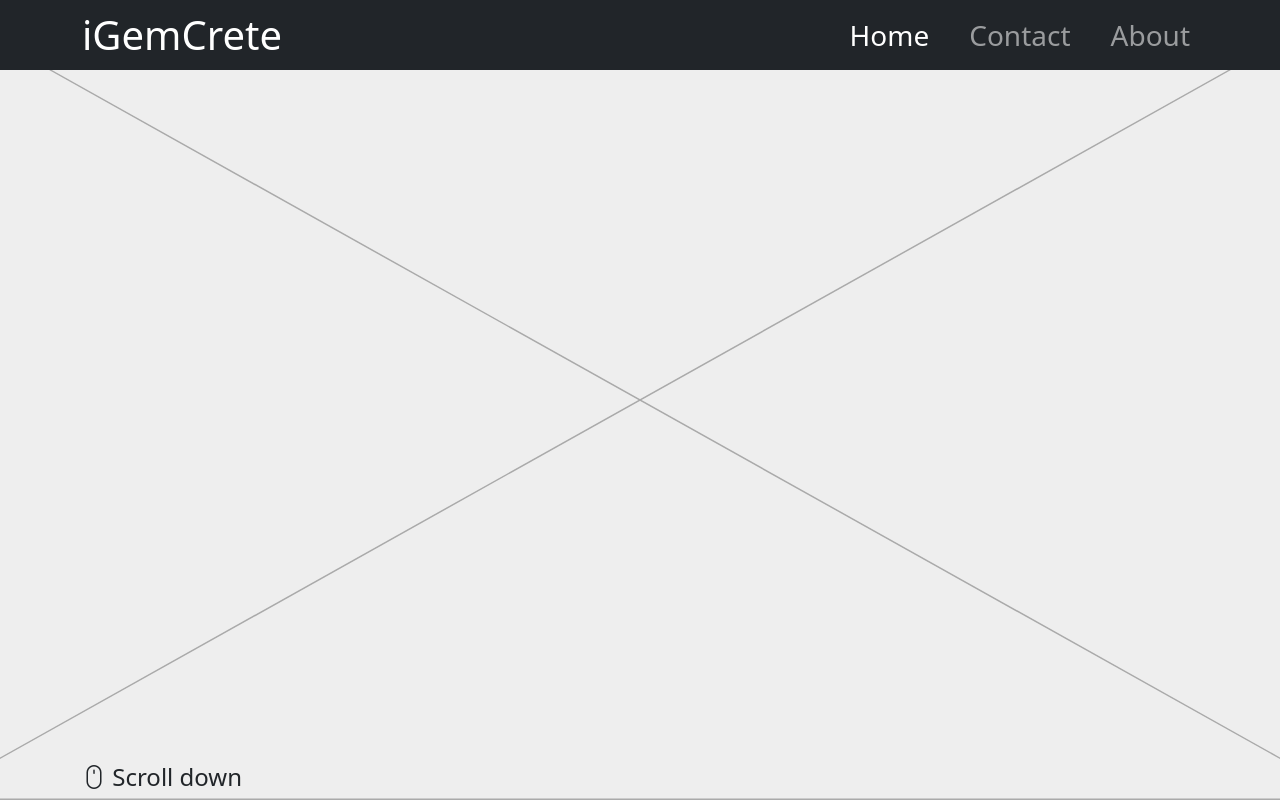
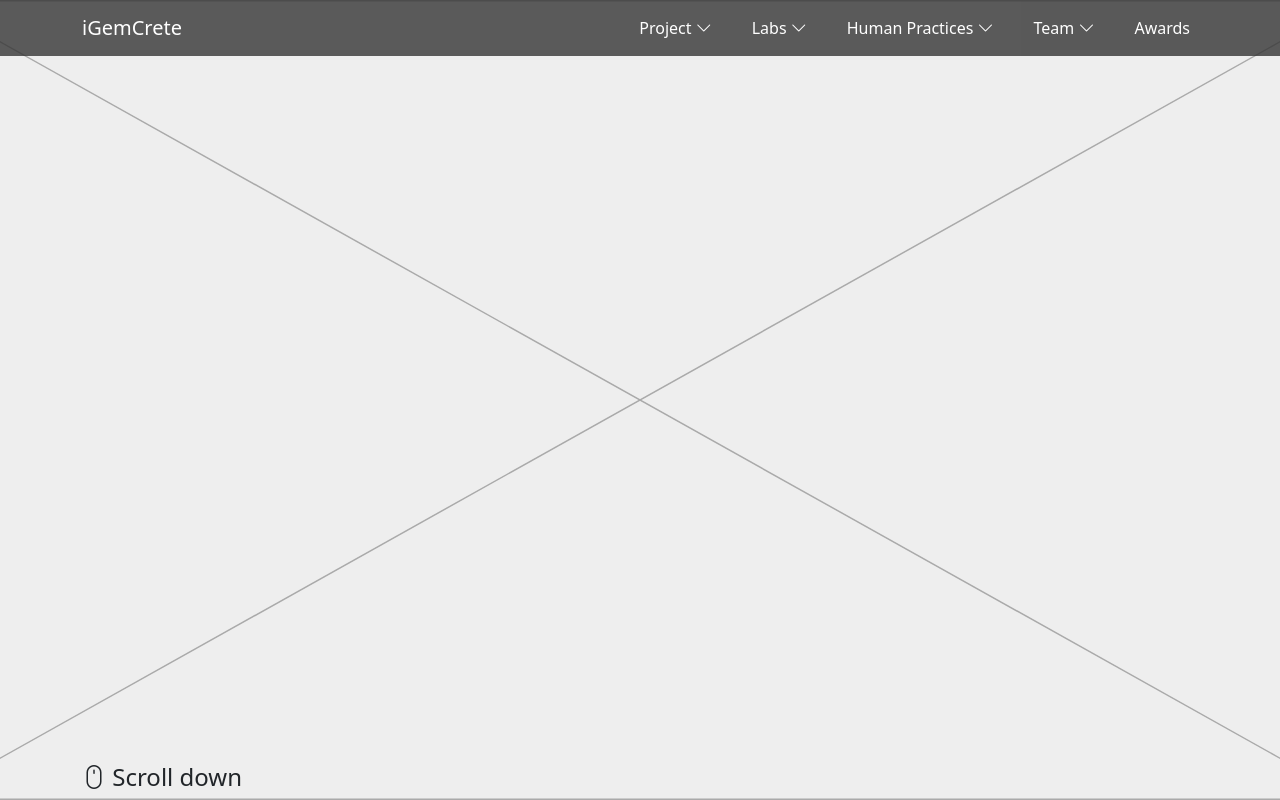
Before and after one commit to isidor0s/igem, a plain HTML site: page new/index.html in a window 1280 px wide. Shown: the top 800 px of the page. Drawn offline with nearby package versions, Linux system fonts and the light colour scheme.

Commit message:
Efe gia hover sto navbar kai fixed position

```diff
--- a/new/index.html
+++ b/new/index.html
@@ -12,28 +12,48 @@
     </head>
 
     <body>
-        <section class="container-fluid bgImage">
+        <div class="container-fluid bgImage">
 
             <!-- Navigation Bar -->
-            <nav class="navbar navbar-expand-lg navbar-dark bg-dark p-0 sticky-top">
+            <nav class="navigation-menu navbar navbar-expand-lg">
                 <div class="container">
-                    <a href="#" class="navbar-brand fs-1">iGemCrete</a>
+                    <a href="#" class="navbar-brand">iGemCrete</a>
 
                     <!-- Hamburger button for Mobile/Tablet -->
                     <button class="navbar-toggler" type="button" data-bs-toggle="collapse" data-bs-target="#navItems">
                         <span class="navbar-toggler-icon"></span>
                     </button>
 
-                    <div class="collapse navbar-collapse fs-3" id="#navItems">
+                    <div class="collapse navbar-collapse stroke" id="#navItems">
                         <ul class="navbar-nav ms-auto">
                             <li class="nav-item me-4">
-                                <a href="#home" class="nav-link active">Home</a>
+                                <a href="#" class="nav-link">
+                                    Project
+                                    <i class="bi bi-chevron-down"></i>
+                                </a>
                             </li>
                             <li class="nav-item me-4">
-                                <a href="#contact" class="nav-link">Contact</a>
+                                <a href="#" class="nav-link">
+                                    Labs
+                                    <i class="bi bi-chevron-down"></i>
+                                </a>
                             </li>
-                            <li class="nav-item me-0">
-                                <a href="#about" class="nav-link">About</a>
+                            <li class="nav-item me-4">
+                                <a href="#" class="nav-link">
+                                    Human Practices
+                                    <i class="bi bi-chevron-down"></i>
+                                </a>
+                            </li>
+                            <li class="nav-item me-4">
+                                <a href="#" class="nav-link">
+                                    Team
+                                    <i class="bi bi-chevron-down"></i>
+                                </a>
+                            </li>
+                            <li class="nav-item">
+                                <a href="#" class="nav-link">
+                                    Awards
+                                </a>
                             </li>
                         </ul>
                     </div>
@@ -47,11 +67,10 @@
                 </div>
             </div>
 
-        </section>
+        </div>
 
         <!-- Card Section -->
-        <section id="#cards">
-            <div class="container">
+        <section class="container" id="#cards">
             <div class="h1 m-5 fw-bold text-center">
                 The Project
             </div>
@@ -66,7 +85,6 @@
                     <div class="card"></div>
                 </div>
             </div>
-            </div>
         </section>
 
         <div class="container h-25"></div>
@@ -74,7 +92,6 @@
         <!--1st photo paragraph-->
         <section class="bg-dark p-5 text-light" id="#card-paragraph">
             <div class="container d-flex justify-content-center ">
-
                 <div class="row align-items-center">
                     <div class="col-sm-12 col-md-6 pt-auto">
                         <h1>Title</h1>
@@ -82,12 +99,12 @@
                     </div>
                     <div class="col card"></div>
                 </div>
-
             </div>
         </section>
 
-        <!--brake backround photo-->
-        <div class="container-fluid bgImage2"></div>
+        <div class="container-fluid p-0">
+            <img src="Images/blankpick.svg" width="100%">
+        </div>
 
 
         <!--2nd photo paragraph-->
--- a/new/main.css
+++ b/new/main.css
@@ -1,37 +1,46 @@
-/*.header{
-    display: flex;
-    justify-content: space-between;
-    align-items: center;
-    background-color: #303030;
-    opacity: 75%;
-    padding: 0px 40px 0px 40px;
-    color: white;
-}
-.header-right{
-    display: flex;
-    justify-content: flex-end;
-}
-.header-right a{
-    font-family: 'Open Sans';
-    font-weight: 600;
-    font-size: 30px;
-    line-height: 49px;
-    color: white;
-    text-decoration: none;
-}
-.navbar{
-    height: 80px;
-}
-.navbar img svg{
-    object-fit: cover;
-}*/
-
 body, html {
     height: 100%;
 }
-navbar{
-    z-index: 0;
+
+.navigation-menu {
+    width: 100%;
+    position: fixed;
+    top: 0;
+    z-index: 1;
+    background-color:rgba(53, 53, 53, 0.80);
 }
+
+.navigation-menu a, .navigation-menu a:hover{
+    color: white;
+}
+
+/* -------------------- NavBar Hover Animation(Test) -------------------- */
+
+.stroke ul li a, .stroke ul li a:after, .stroke ul li a:before {
+    transition: all .5s;
+}
+
+.stroke ul li a {
+    position: relative;
+}
+
+.stroke ul li a:after {
+    position: absolute;
+    bottom: 0;
+    left: 0;
+    right: 0;
+    margin: auto;
+    width: 0%;
+    content: '.';
+    color: transparent;
+    background: white;
+    height: 1px;
+}
+
+.stroke ul li a:hover:after {
+    width: 100%;
+}
+
 .bgImage {
     background-image: url("Images/Lofi\ Image.svg");
     height: 100%;
@@ -42,15 +51,6 @@ navbar{
     padding: 0%;
 }
 
-.bgImage2 {
-    background-image: url("Images/blankpick.svg");
-    height: 200px;
-    position: relative;
-    background-position: center;
-    background-repeat: no-repeat;
-    background-size: cover;
-}
-
 .card {
     width: 300px;
     height: 300px;
```
Lines whose indentation alone changed are shown as unchanged.
